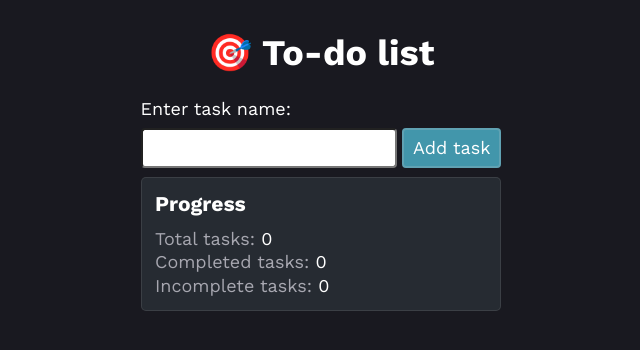
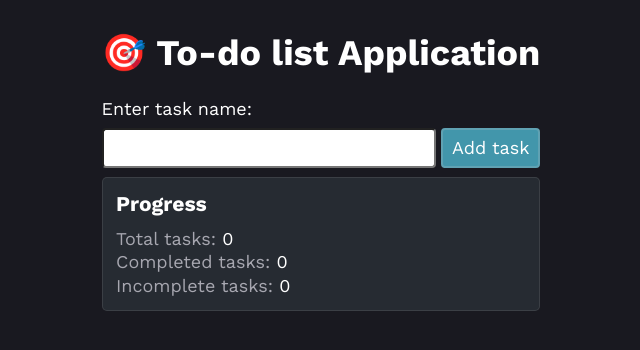
Before and after one commit to DominicLingham/qa-lab-github-ci-cd, a website built with webpack: page src/index.html in a window 1280 px wide. Shown: the whole page, without its empty margins (319-959 px from the left). Built offline with nearby package versions, Linux system fonts and the light colour scheme.

Commit message:
Update heading

```diff
--- a/src/index.html
+++ b/src/index.html
@@ -9,7 +9,7 @@
 
 <body>
   <main>
-    <h1>🎯 To-do list</h1>
+    <h1>🎯 To-do list Application</h1>
     <form id="task-form">
       <label for="input-task-name">Enter task name:</label>
       <div>
```
